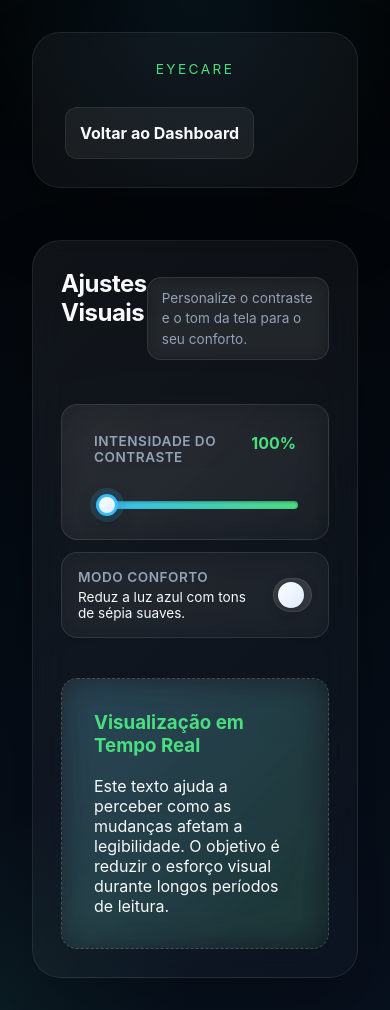
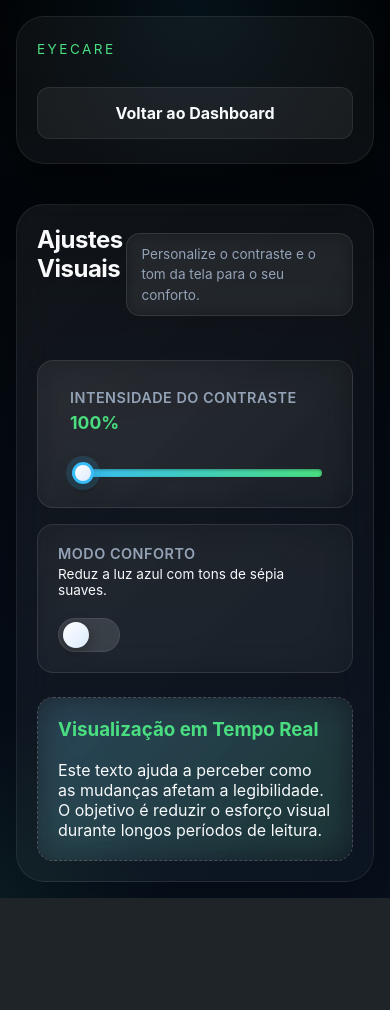
Before and after one commit to davipy-LAB/eyecare, a FastAPI app: page /dashboard/dynamic-contrast in a window 390 px wide. After the commit the page ends 898 px from the top, so only its background shows below. Run offline with FastAPI, Linux system fonts and the light colour scheme; some libraries are stand-ins or nearby versions.

Commit message:
FIX - FIXING MOBILE RESPONSIVE DESIGN ( DYNAMIC CONTRAST )

```diff
--- a/app/static/css/dashboard.css
+++ b/app/static/css/dashboard.css
@@ -1029,3 +1029,91 @@
         color: var(--text-muted);
     }
 }
+
+/* =========================================
+   RESPONSIVIDADE: TABLETS E SMARTPHONES
+   (Refinado para DynamicContrast e Dashboard)
+   ========================================= */
+
+@media (max-width: 768px) {
+    /* 1. Header Global e Dynamic Contrast */
+    .dashboard-header {
+        flex-direction: column !important;
+        align-items: flex-start !important;
+        padding: 24px 20px;
+        gap: 20px;
+    }
+
+    .dashboard-header h1 {
+        font-size: 1.8rem !important;
+    }
+
+    /* Expande os botões (como o "Voltar ao Dashboard") para ocupar a tela toda */
+    .dashboard-links {
+        width: 100%;
+        justify-content: center;
+    }
+
+    .dashboard-links .btn {
+        width: 100%;
+        display: flex;
+        justify-content: center;
+    }
+
+    /* 2. Respiros da página principal */
+    .page-shell {
+        padding: 16px;
+        gap: 20px;
+    }
+
+    .dashboard-card {
+        padding: 20px;
+    }
+
+    /* 3. Cards de Configuração (Modo Conforto e Contraste) */
+    .settings-summary-list {
+        gap: 16px;
+    }
+
+    /* Força a coluna para sobrescrever o "style" inline do HTML */
+    .setting-item-vertical .setting-info {
+        flex-direction: column !important;
+        align-items: flex-start !important;
+        gap: 6px;
+    }
+
+    /* Empilha o texto e o switch do Modo Conforto */
+    .setting-item {
+        flex-direction: column;
+        align-items: flex-start;
+        padding: 20px;
+        gap: 16px;
+    }
+
+    /* Joga o Switch (chavinha) para a esquerda no mobile */
+    .setting-item .switch {
+        align-self: flex-start;
+        margin-top: 4px;
+    }
+
+    .setting-value {
+        font-size: 1.1rem;
+    }
+
+    /* 4. Área de Preview */
+    .preview-box {
+        padding: 20px;
+        margin-top: 24px;
+    }
+}
+
+/* Ajustes finos para celulares menores */
+@media (max-width: 480px) {
+    .dashboard-header h1 {
+        font-size: 1.5rem !important;
+    }
+
+    .setting-label {
+        font-size: 0.9rem;
+    }
+}
```
